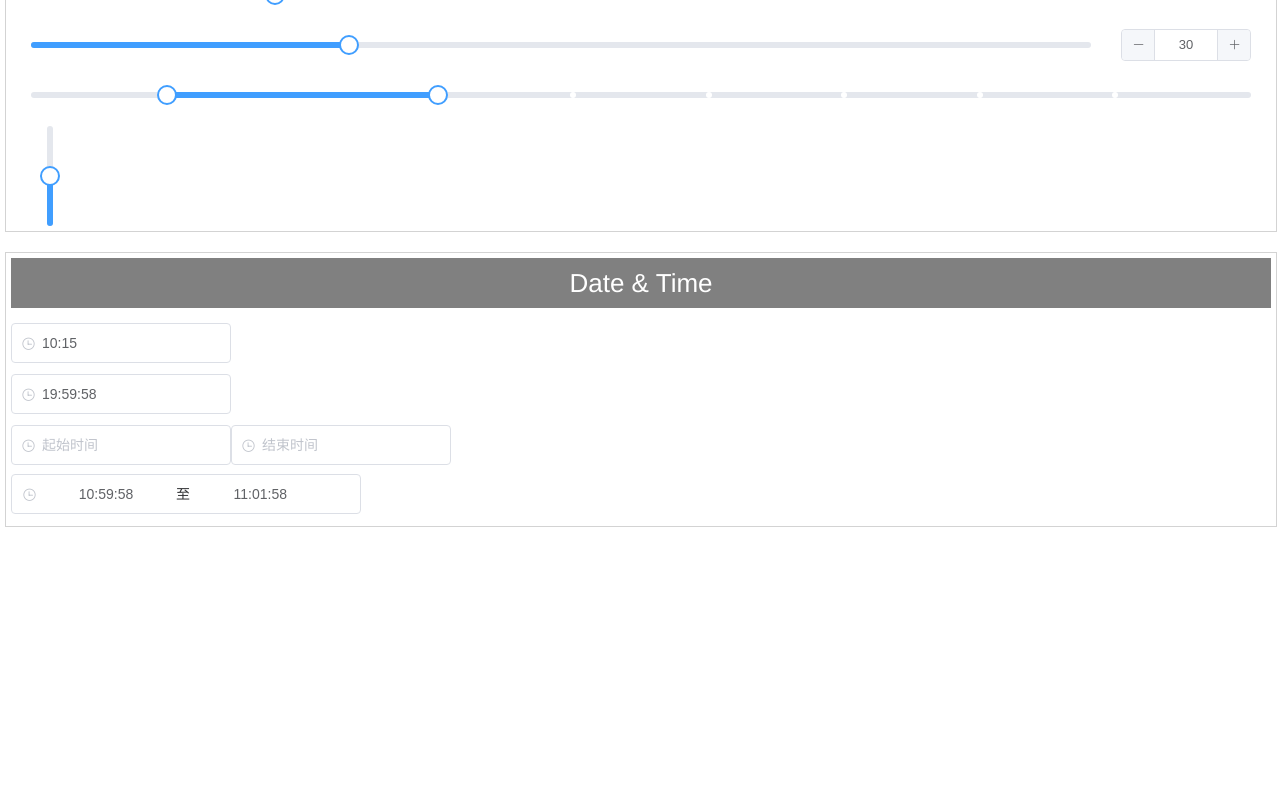
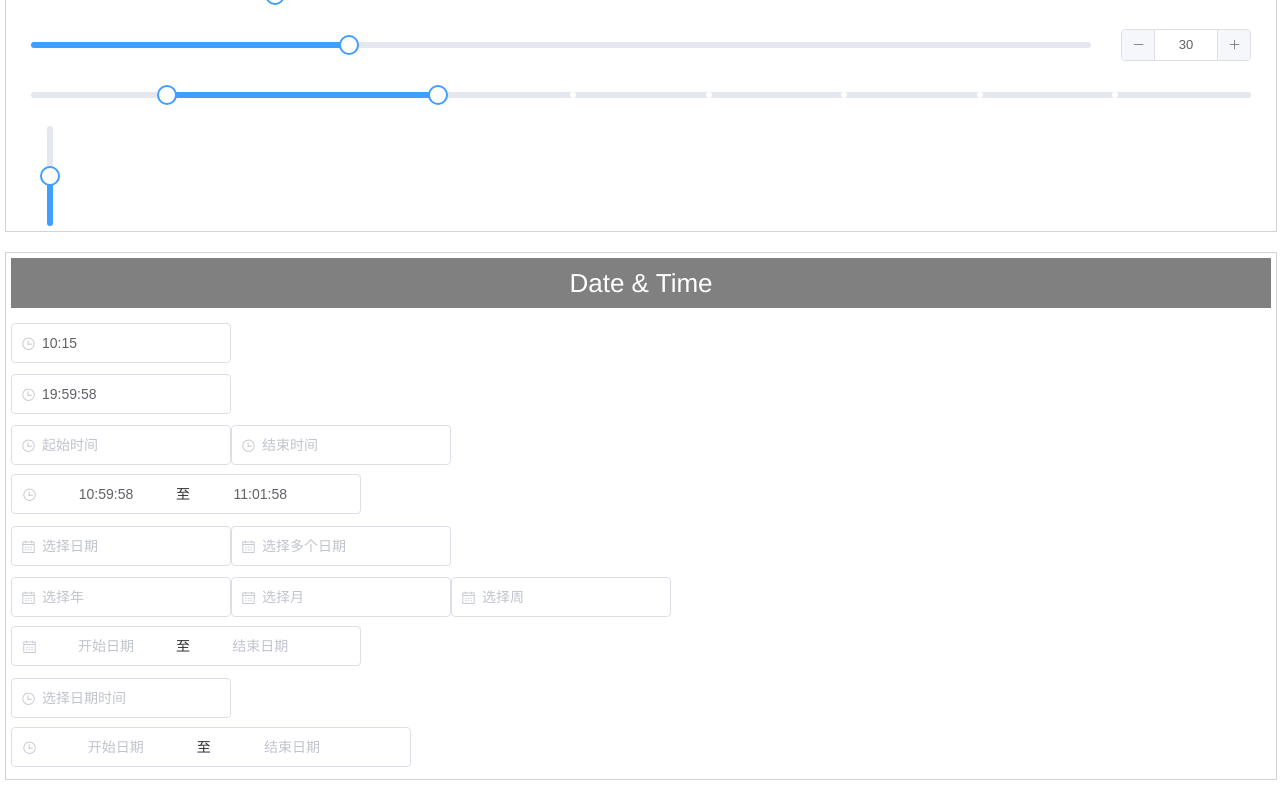
Before and after one commit to guojs-github/element-ex, a Vue app: page / in a window 1280 px wide. Shown: the part 4357-5157 px from the top of the page. Before the commit the page ends 4904 px from the top, so only its background shows below. Built offline with nearby package versions, Linux system fonts and the light colour scheme.

Commit message:
20190122 DateTime完善样例

```diff
--- a/src/components/DateTime/DateTime.vue
+++ b/src/components/DateTime/DateTime.vue
@@ -58,6 +58,79 @@
 			</el-time-picker>
 		</div>
 
+		<div class='row'>
+			<el-date-picker
+				v-model="date"
+				type="date"
+				align="right"
+				placeholder="选择日期"
+				:picker-options="pickerOptions">
+			</el-date-picker>
+			<el-date-picker
+				v-model="dates"
+				type="dates"
+				placeholder="选择多个日期">
+			</el-date-picker>
+		</div>
+
+		<div class='row'>
+			<el-date-picker
+				v-model="year"
+				type="year"
+				placeholder="选择年">
+			</el-date-picker>
+
+			<el-date-picker
+				v-model="month"
+				type="month"
+				placeholder="选择月">
+			</el-date-picker>
+
+			<el-date-picker
+				v-model="week"
+				type="week"
+				format="yyyy年 第 WW 周"
+				placeholder="选择周">
+			</el-date-picker>
+		</div>
+
+		<div class='row'>
+			<el-date-picker
+				v-model="dateRange"
+				type="daterange"
+				align="right"
+				unlink-panels
+				range-separator="至"
+				start-placeholder="开始日期"
+				end-placeholder="结束日期"
+				:picker-options="pickerOptions2">
+			</el-date-picker>
+		</div>
+
+		<div class='row'>
+			<el-date-picker
+				v-model="dateTime"
+				type="datetime"
+				:picker-options="pickerOptions3"
+				placeholder="选择日期时间"
+				align="right"
+				default-time="11:59:59">
+			</el-date-picker>
+		</div>
+
+		<div class='row'>
+			<el-date-picker
+				v-model="dateTimeRange"
+				type="datetimerange"
+				:picker-options="pickerOptions4"
+				range-separator="至"
+				start-placeholder="开始日期"
+				end-placeholder="结束日期"
+				align='right'
+				:default-time='["11:59:59", "11:59:48"]'>
+			</el-date-picker>
+		</div>
+
 	</div>
 </template>
 
@@ -71,7 +144,116 @@
 				value2: new Date(2019, 1, 21, 19, 59, 58),
 				value3: [new Date(2019, 1, 21, 10, 59, 58), new Date(2019, 2, 21, 11, 1, 58)],
 				startTime: '',
-				endTime: ''
+				endTime: '',
+				date: '',
+				pickerOptions: {
+					disabledDate (time) { // 大于今天的日期被禁止选择
+						return time.getTime() > Date.now()
+					},
+					shortcuts: [{
+						text: '今天',
+						onClick (picker) {
+							picker.$emit('pick', new Date())
+						}
+					}, {
+						text: '昨天',
+						onClick (picker) {
+							const date = new Date()
+							date.setTime(date.getTime() - 3600 * 1000 * 24)
+							picker.$emit('pick', date)
+						}
+					}, {
+						text: '一周前',
+						onClick (picker) {
+							const date = new Date()
+							date.setTime(date.getTime() - 3600 * 1000 * 24 * 7)
+							picker.$emit('pick', date)
+						}
+					}]
+				}, // pickerOptions
+				dates: '',
+				year: '',
+				month: '',
+				week: '',
+				dateRange: '',
+				pickerOptions2: {
+					shortcuts: [{
+						text: '最近一周',
+						onClick (picker) {
+							const end = new Date()
+							const start = new Date()
+							start.setTime(start.getTime() - 3600 * 1000 * 24 * 7)
+							picker.$emit('pick', [start, end])
+						}
+					}, {
+						text: '最近一个月',
+						onClick (picker) {
+							const end = new Date()
+							const start = new Date()
+							start.setTime(start.getTime() - 3600 * 1000 * 24 * 30)
+							picker.$emit('pick', [start, end])
+						}
+					}, {
+						text: '最近三个月',
+						onClick (picker) {
+							const end = new Date()
+							const start = new Date()
+							start.setTime(start.getTime() - 3600 * 1000 * 24 * 90)
+							picker.$emit('pick', [start, end])
+						}
+					}]
+				}, // pickerOptions2
+				dateTime: '',
+				pickerOptions3: {
+					shortcuts: [{
+						text: '今天',
+						onClick (picker) {
+							picker.$emit('pick', new Date())
+						}
+					}, {
+						text: '昨天',
+						onClick (picker) {
+							const date = new Date()
+							date.setTime(date.getTime() - 3600 * 1000 * 24)
+							picker.$emit('pick', date)
+						}
+					}, {
+						text: '一周前',
+						onClick (picker) {
+							const date = new Date()
+							date.setTime(date.getTime() - 3600 * 1000 * 24 * 7)
+							picker.$emit('pick', date)
+						}
+					}]
+				}, // pickerOptions3
+				dateTimeRange: '',
+				pickerOptions4: {
+					shortcuts: [{
+						text: '最近一周',
+						onClick (picker) {
+							const end = new Date()
+							const start = new Date()
+							start.setTime(start.getTime() - 3600 * 1000 * 24 * 7)
+							picker.$emit('pick', [start, end])
+						}
+					}, {
+						text: '最近一个月',
+						onClick (picker) {
+							const end = new Date()
+							const start = new Date()
+							start.setTime(start.getTime() - 3600 * 1000 * 24 * 30)
+							picker.$emit('pick', [start, end])
+						}
+					}, {
+						text: '最近三个月',
+						onClick (picker) {
+							const end = new Date()
+							const start = new Date()
+							start.setTime(start.getTime() - 3600 * 1000 * 24 * 90)
+							picker.$emit('pick', [start, end])
+						}
+					}]
+				} // pickerOptions4
 			}
 		},
 
```
